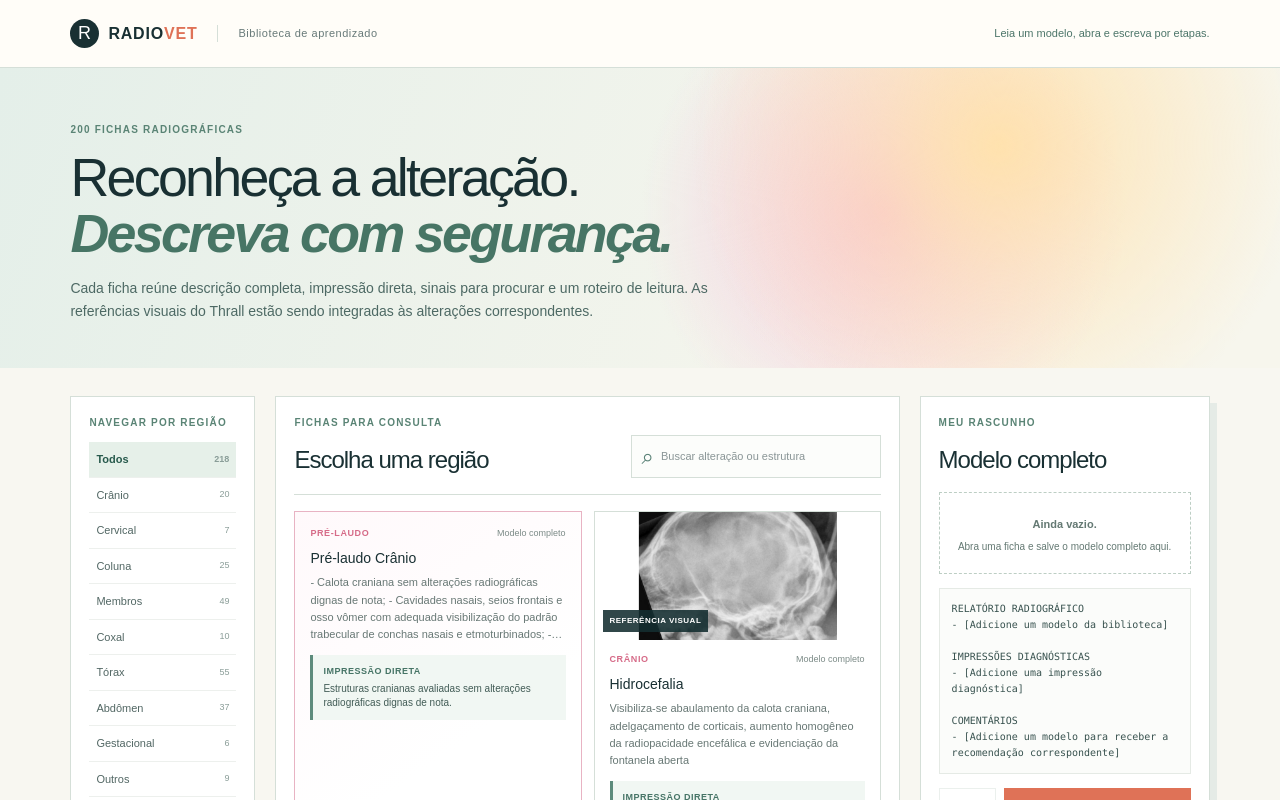
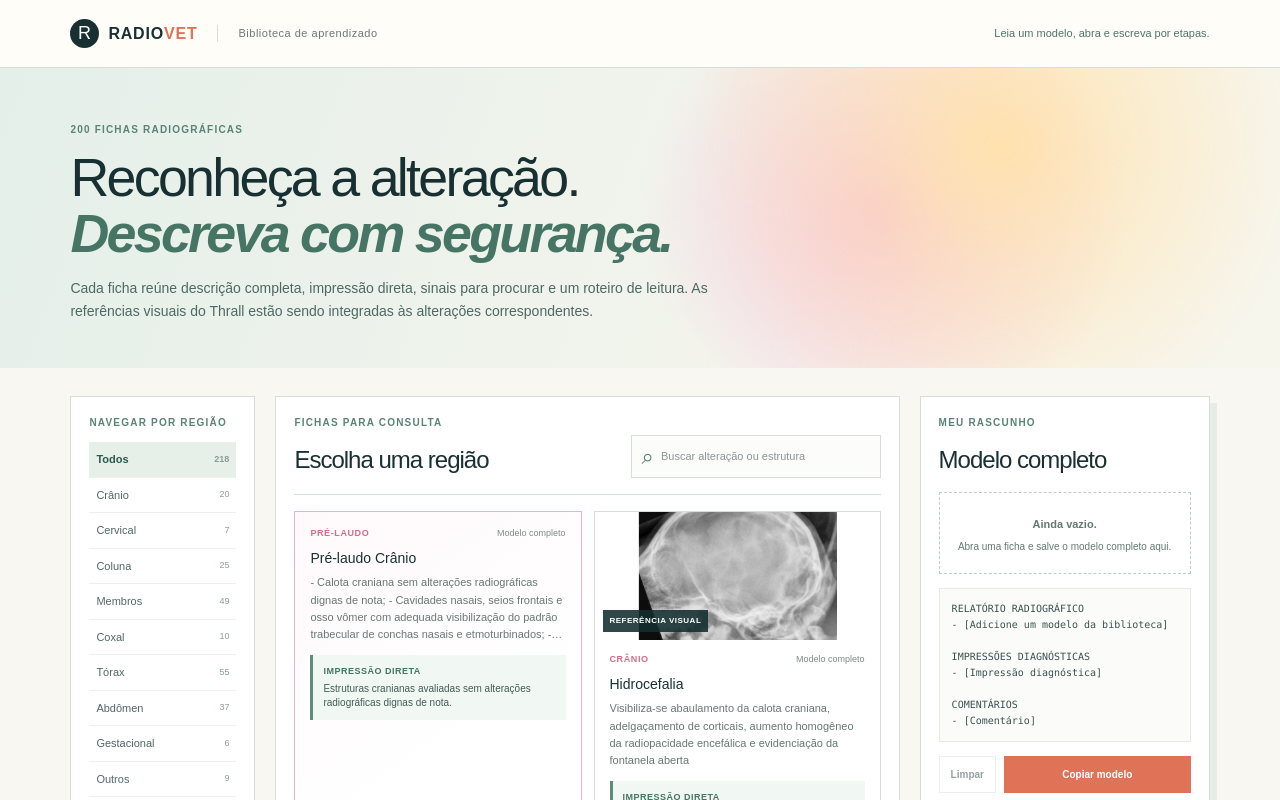
Before and after one commit to octavioribeiroleite-jpg/radiovet-laudos, a Next.js app: page / in a window 1280 px wide. Shown: the top 800 px of the page. Built offline with nearby package versions, Linux system fonts and the light colour scheme.

Commit message:
Unify complete report model into one editor

```diff
--- a/app/page.tsx
+++ b/app/page.tsx
@@ -18,7 +18,7 @@ type Reference = {
   visual?: VisualReference;
   kind?: "pre-laudo" | "alteração";
 };
-type Draft = { id: string; title: string; region: string; description: string; impression: string; comment: string };
+type Draft = { id: string; title: string; region: string; fullText: string };
 
 const cranioPreLaudo = `- Calota craniana sem alterações radiográficas dignas de nota;\n- Cavidades nasais, seios frontais e osso vômer com adequada visibilização do padrão trabecular de conchas nasais e etmoturbinados;\n- Corpos mandibulares e ramos maxilares sem evidências radiográficas de alterações;\n- Arcos zigomáticos preservados;\n- Articulações temporomandibulares congruentes e coaptadas;\n- Bulas timpânicas e condutos auditivos preservados;\n- Dentes e alvéolos dentários habituais;\n- Demais estruturas passíveis de avaliação sem evidências radiográficas sugestivas de alterações pelas incidências realizadas.`;
 
@@ -121,6 +121,17 @@ function completeDescription(item: Reference) {
     .filter((line) => !line.avoid.some((term) => title.includes(term)))
     .map((line) => `- ${line.text}`);
   return [`- ${main}.`, ...normalLines, "- Demais estruturas passíveis de avaliação sem alterações radiográficas dignas de nota."].join("\n");
+}
+
+function fullModelText(item: Reference) {
+  return `RELATÓRIO RADIOGRÁFICO
+${completeDescription(item)}
+
+IMPRESSÕES DIAGNÓSTICAS
+- ${item.impression}
+
+COMENTÁRIOS
+- ${recommendedComment(item)}`;
 }
 
 const clinicalDetails: Record<string, Partial<Reference>> = {
@@ -230,9 +241,7 @@ export default function Home() {
   const [region, setRegion] = useState("Todos");
   const [search, setSearch] = useState("");
   const [active, setActive] = useState<Reference | null>(null);
-  const [description, setDescription] = useState("");
-  const [impression, setImpression] = useState("");
-  const [comment, setComment] = useState("");
+  const [fullText, setFullText] = useState("");
   const [drafts, setDrafts] = useState<Draft[]>([]);
   const [copied, setCopied] = useState(false);
 
@@ -240,14 +249,21 @@ export default function Home() {
     const text = `${item.title} ${item.region} ${item.model}`.toLowerCase();
     return (region === "Todos" || item.region === region) && text.includes(search.toLowerCase());
   }), [region, search]);
-  const output = `RELATÓRIO RADIOGRÁFICO\n${drafts.length ? drafts.map((draft) => draft.description.trim()).join("\n\n") : "- [Adicione um modelo da biblioteca]"}\n\nIMPRESSÕES DIAGNÓSTICAS\n${drafts.length ? drafts.map((draft) => `- ${draft.impression.trim()}`).join("\n") : "- [Adicione uma impressão diagnóstica]"}\n\nCOMENTÁRIOS\n${drafts.length ? drafts.map((draft) => `- ${draft.comment.trim() || "Sem comentários adicionais."}`).join("\n") : "- [Adicione um modelo para receber a recomendação correspondente]"}`;
+  const output = drafts.length ? drafts.map((draft) => draft.fullText.trim()).join("\n\n") : `RELATÓRIO RADIOGRÁFICO
+- [Adicione um modelo da biblioteca]
+
+IMPRESSÕES DIAGNÓSTICAS
+- [Impressão diagnóstica]
+
+COMENTÁRIOS
+- [Comentário]`;
   const openWriter = (item: Reference) => {
     const existing = drafts.find((draft) => draft.id === item.id);
-    setActive(item); setDescription(existing?.description ?? completeDescription(item)); setImpression(existing?.impression ?? item.impression); setComment(existing?.comment ?? recommendedComment(item));
+    setActive(item); setFullText(existing?.fullText ?? fullModelText(item));
   };
   const saveDraft = () => {
-    if (!active || !impression.trim()) return;
-    const draft = { id: active.id, title: active.title, region: active.region, description: description.trim(), impression: impression.trim(), comment: comment.trim() };
+    if (!active || !fullText.trim()) return;
+    const draft = { id: active.id, title: active.title, region: active.region, fullText: fullText.trim() };
     setDrafts((current) => current.some((item) => item.id === draft.id) ? current.map((item) => item.id === draft.id ? draft : item) : [...current, draft]);
     setActive(null);
   };
@@ -259,14 +275,13 @@ export default function Home() {
     <section className="clinical-grid">
       <section className="clinical-reference">
         <article className="ready-texts">
-          <div className="ready-block"><p className="section-label">RELATÓRIO RADIOGRÁFICO COMPLETO</p><p>{completeDescription(active)}</p></div>
-          <div className="ready-block impression-ready"><p className="section-label">IMPRESSÃO DIRETA</p><p>{active.impression}</p></div>
+          <div className="ready-block"><p className="section-label">MODELO COMPLETO</p><p>{fullModelText(active)}</p></div>
         </article>
         <article className="recognition-card"><p className="section-label">COMO ESSA ALTERAÇÃO APARECE</p><h2>O que procurar na imagem</h2><ul>{active.appearance.map((item) => <li key={item}>{item}</li>)}</ul></article>
         {active.visual && <figure className="visual-reference"><img src={active.visual.src} alt={active.visual.alt} /><figcaption><b>{active.visual.caption}</b><span>{active.visual.source}</span></figcaption></figure>}
         <article className="consult-card"><div><p className="section-label">ROTEIRO DE LEITURA</p><ul>{active.readingGuide.map((item) => <li key={item}>{item}</li>)}</ul></div><div><p className="section-label">DIFERENCIAIS E CUIDADOS</p><ul>{active.differentials.length ? active.differentials.map((item) => <li key={item}>{item}</li>) : <li>Não se aplica ao modelo de normalidade.</li>}</ul></div><p className="source-line">Fonte de consulta: {active.source}</p></article>
       </section>
-      <article className="editor-card clinical-editor"><p className="section-label">ADAPTE PARA O SEU CASO</p><h2>Modelo completo</h2><p className="editor-help">O relatório, a impressão e o comentário já estão preenchidos. Ajuste somente os detalhes específicos do exame.</p><label>Relatório radiográfico<textarea value={description} onChange={(event) => setDescription(event.target.value)} /></label><label>Impressão diagnóstica<textarea value={impression} onChange={(event) => setImpression(event.target.value)} /></label><label>Comentário<textarea value={comment} onChange={(event) => setComment(event.target.value)} placeholder="Sugestão de exame complementar, controle ou ressalva." /></label><div className="writing-actions"><button type="button" className="secondary" onClick={() => setActive(null)}>Cancelar</button><button type="button" className="primary" onClick={saveDraft}>Salvar modelo completo</button></div></article>
+      <article className="editor-card clinical-editor"><p className="section-label">ADAPTE PARA O SEU CASO</p><h2>Modelo completo</h2><p className="editor-help">Todo o conteúdo está dentro de uma única caixa. Ajuste o texto livremente e salve o conjunto completo.</p><label>Relatório, impressões e comentários<textarea className="full-model-editor" value={fullText} onChange={(event) => setFullText(event.target.value)} /></label><div className="writing-actions"><button type="button" className="secondary" onClick={() => setActive(null)}>Cancelar</button><button type="button" className="primary" onClick={saveDraft}>Salvar modelo completo</button></div></article>
     </section>
   </main>;
 
```
Also changed, not shown: app/globals.css.
